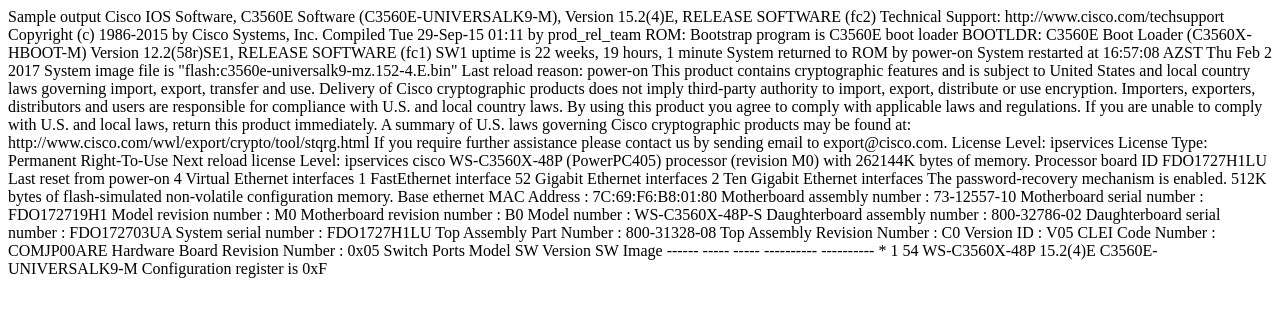
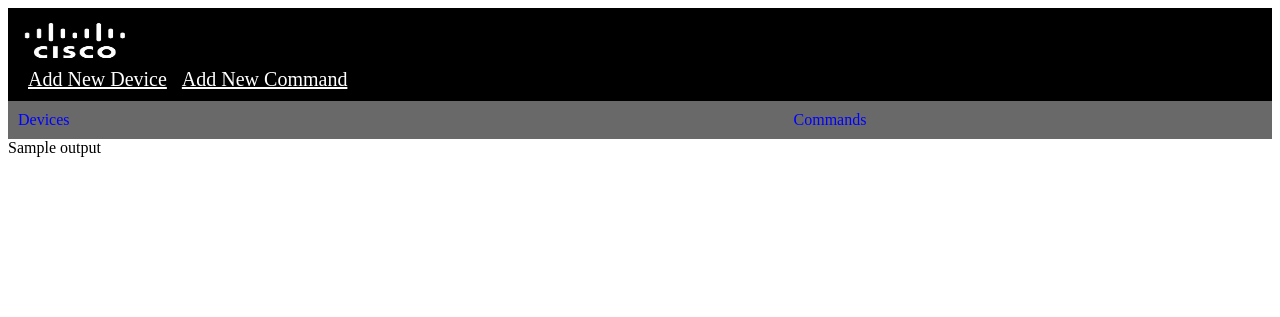
Before and after one commit to KamilBabayev/Cisco, a Flask app: template webapp/templates/cisco_output.html in a window 1280 px wide; the page is wider, and only the part inside the window is pictured. Shown: the top 317 px of that part. Run offline with Flask 2, Linux system fonts and the light colour scheme; the template is opened without the code that fills it: most values are stand-ins (such as "Sample title", 1, 10 or a date in 2020).

Commit message:
base layeout extende template added

```diff
--- a/webapp/server.py
+++ b/webapp/server.py
@@ -10,6 +10,10 @@
 @app.route('/')
 def index():
 	return render_template("index.html")
+
+@app.route('/new')
+def new():
+	return render_template('new.html')
 
 @app.route('/login', methods=['POST', 'GET'])
 def login():
@@ -53,6 +57,12 @@
     p = subprocess.Popen(['/Cisco/netapp/connector.py', devices, command], stdout=subprocess.PIPE )
     out, err = p.communicate()
     out = str(out)
+    #print(out)
+    data = []
+    for i in out.split('\\n'):
+       data.append(i)
+    print(data)
+    print('----------------------------------')
     for i in out.split('\\n'):
         print(i)
     return render_template("cisco_output.html", output=out)
--- /dev/null
+++ b/webapp/templates/base.html
@@ -0,0 +1,27 @@
+<!DOCTYPE html>
+<html>
+<head>
+	<meta charset="UTF-8">
+	<title>Main App</title>
+	<link rel= "stylesheet" type= "text/css" href= "{{ url_for('static',filename='styles/mainpage.css') }}">
+</head>
+<body>
+<div class="add">
+	<img class="cisco" src="{{url_for('static', filename='cisco.png')}}" style="width:120px;height:45px; margin-right:1420px;" />
+	<a class="add" href='/addnewdevice'>Add New Device</a>
+	<a class="add" href='/addnewcommand'>Add New Command</a>
+</div>
+<div class="list">
+        Devices
+    Commands
+</div>
+
+
+
+<div>
+	{% block content %}
+    {% endblock %}
+</div>
+
+</body>
+</html>
--- a/webapp/templates/cisco_output.html
+++ b/webapp/templates/cisco_output.html
@@ -1,87 +1,16 @@
-<!DOCTYPE html>
-<html>
-<head>
-	<meta charset="UTF-8">
-	<title>Main App</title>
-	<link rel= "stylesheet" type= "text/css" href= "{{ url_for('static',filename='styles/mainpage.css') }}">
-</head>
-<body>
-{{ output }}
-
-
-Cisco IOS Software, C3560E Software (C3560E-UNIVERSALK9-M), Version 15.2(4)E, RELEASE SOFTWARE (fc2)
-Technical Support: http://www.cisco.com/techsupport
-Copyright (c) 1986-2015 by Cisco Systems, Inc.
-Compiled Tue 29-Sep-15 01:11 by prod_rel_team
-
-ROM: Bootstrap program is C3560E boot loader
-BOOTLDR: C3560E Boot Loader (C3560X-HBOOT-M) Version 12.2(58r)SE1, RELEASE SOFTWARE (fc1)
-
-SW1 uptime is 22 weeks, 19 hours, 1 minute
-System returned to ROM by power-on
-System restarted at 16:57:08 AZST Thu Feb 2 2017
-System image file is "flash:c3560e-universalk9-mz.152-4.E.bin"
-Last reload reason: power-on
-
-
-
-This product contains cryptographic features and is subject to United
-States and local country laws governing import, export, transfer and
-use. Delivery of Cisco cryptographic products does not imply
-third-party authority to import, export, distribute or use encryption.
-Importers, exporters, distributors and users are responsible for
-compliance with U.S. and local country laws. By using this product you
-agree to comply with applicable laws and regulations. If you are unable
-to comply with U.S. and local laws, return this product immediately.
-
-A summary of U.S. laws governing Cisco cryptographic products may be found at:
-http://www.cisco.com/wwl/export/crypto/tool/stqrg.html
-
-If you require further assistance please contact us by sending email to
-export@cisco.com.
-
-License Level: ipservices
-License Type: Permanent Right-To-Use
-Next reload license Level: ipservices
-
-cisco WS-C3560X-48P (PowerPC405) processor (revision M0) with 262144K bytes of memory.
-Processor board ID FDO1727H1LU
-Last reset from power-on
-4 Virtual Ethernet interfaces
-1 FastEthernet interface
-52 Gigabit Ethernet interfaces
-2 Ten Gigabit Ethernet interfaces
-The password-recovery mechanism is enabled.
-
-512K bytes of flash-simulated non-volatile configuration memory.
-Base ethernet MAC Address       : 7C:69:F6:B8:01:80
-Motherboard assembly number     : 73-12557-10
-Motherboard serial number       : FDO172719H1
-Model revision number           : M0
-Motherboard revision number     : B0
-Model number                    : WS-C3560X-48P-S
-Daughterboard assembly number   : 800-32786-02
-Daughterboard serial number     : FDO172703UA
-System serial number            : FDO1727H1LU
-Top Assembly Part Number        : 800-31328-08
-Top Assembly Revision Number    : C0
-Version ID                      : V05
-CLEI Code Number                : COMJP00ARE
-Hardware Board Revision Number  : 0x05
-
-
-Switch Ports Model                     SW Version            SW Image
------- ----- -----                     ----------            ----------
-*    1 54    WS-C3560X-48P             15.2(4)E              C3560E-UNIVERSALK9-M
-
-
-Configuration register is 0xF
+{% extends "base.html" %}
 
 
 
 
+{% block content %}
+{{ output|indent(8, true) }}
+
+<!--
+{% for line in output %}
+	{{ line|safe|indent }}
+{% endfor %}
+-->
 
 
-
-</body>
-</html>
+{% endblock %}
--- a/webapp/templates/main.html
+++ b/webapp/templates/main.html
@@ -23,7 +23,7 @@
   <input type="checkbox" name="showversion" value="show version">Show Version: 							        Shows device version information <br>
   <input type="checkbox" name="showinterfacesstatus" value="show interfaces status">Show Interface Status:      Shows interfaces Statuses <br>
   <input type="checkbox" name="showipinterfacebrief" value="show ip interface brief">Show IP Interface Brief:   Shows device interface IP info  <br>
-  <input type="checkbox" name="showvlan" value="show vlan">Show Vlan:   Shows Vlans existing on Device  <br>
+  <input type="checkbox" name="showmacaddresstable" value="show mac address-table">Show Mac Table:   Shows MACs existing on Device  <br>
   <input type="submit" value="Submit">
 </form>
 </div>
--- /dev/null
+++ b/webapp/templates/new.html
@@ -0,0 +1,5 @@
+{% extends "base.html" %}
+
+{% block content %}
+<h1>Register</h1>
+{% endblock %}
```
Also changed, not shown: netapp/connector.py (+6 -2 lines), webapp/templates/addnewcommand.html (+6 -12 lines), webapp/templates/addnewdevice.html (+7 -11 lines).
